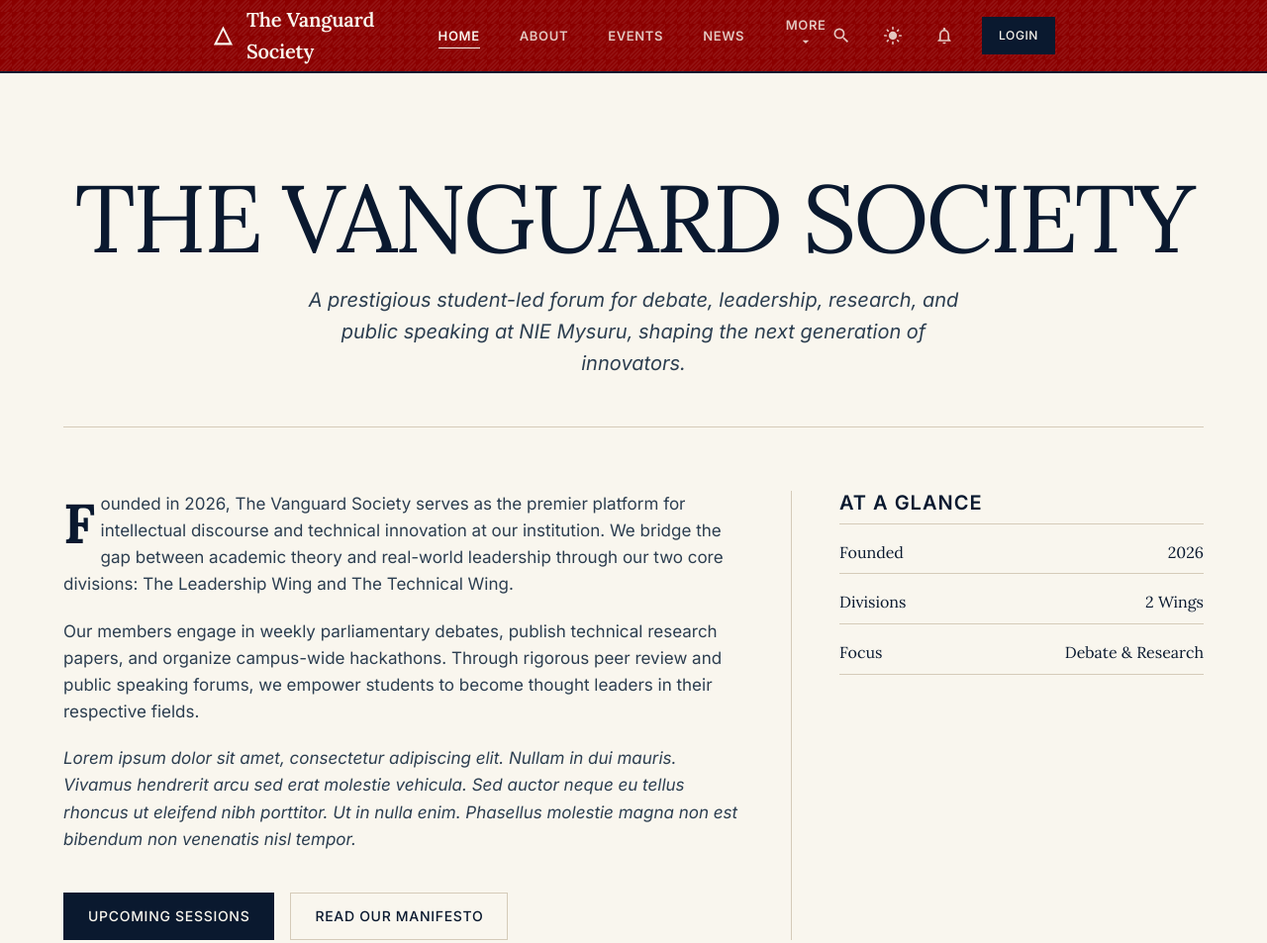
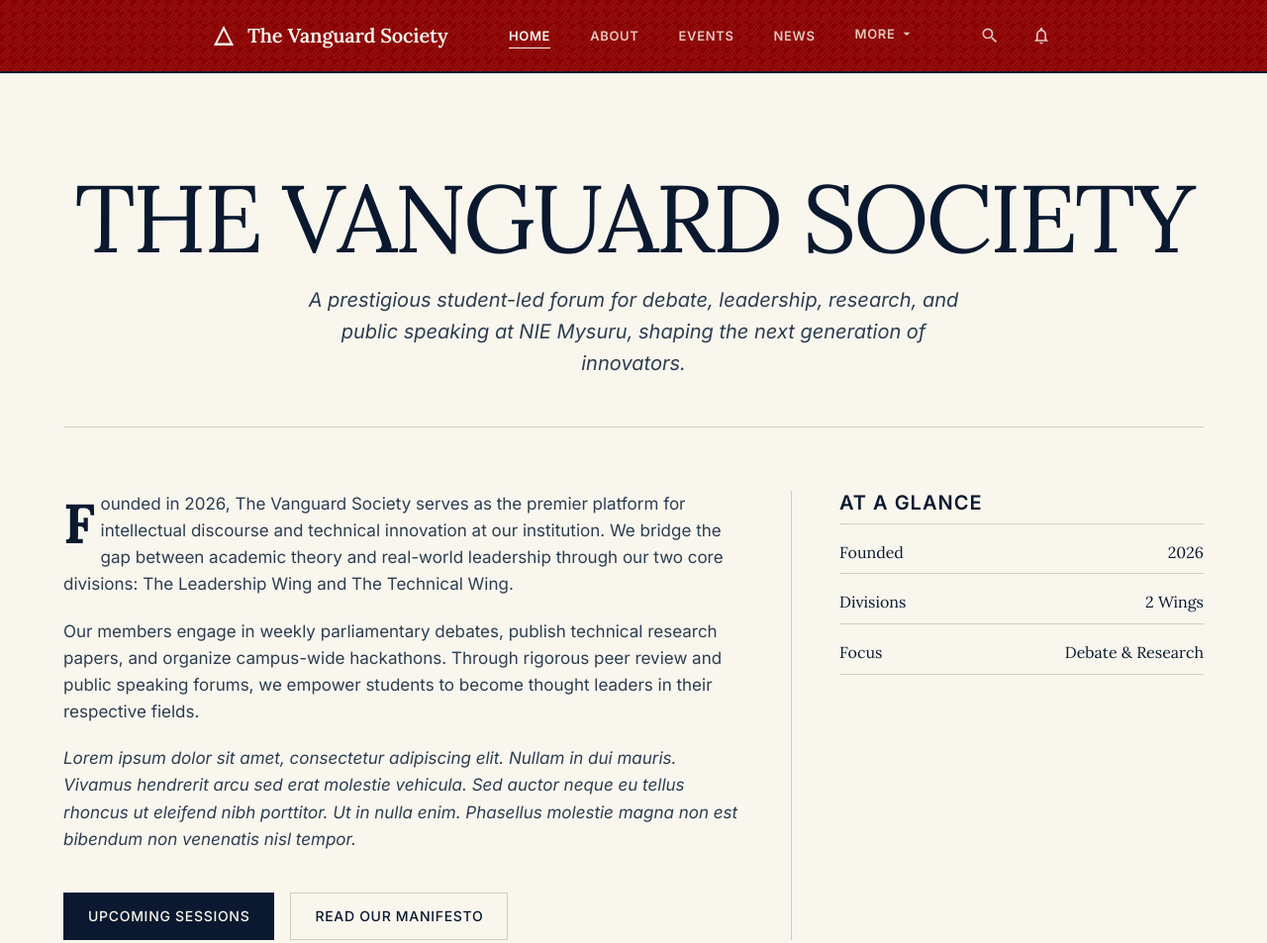
Before and after one commit to dudefromalhiem/Vanguard, a website with bundled scripts: page index.html in a window 1280 px wide. Shown: the top 953 px of the page at 99% size. Built offline with nearby package versions, Linux system fonts and the light colour scheme; files whose address does not match are found by name.

Commit message:
modified:   components/header.html 	modified:   css/navigation.css

```diff
--- a/components/header.html
+++ b/components/header.html
@@ -11,7 +11,7 @@
       <li><a href="./events.html" class="nav-link">Events</a></li>
       <li><a href="./news.html" class="nav-link">News</a></li>
       <li class="nav-more">
-        <button class="nav-more-btn" aria-haspopup="true">More <svg viewBox="0 0 24 24" style="width:16px;height:16px;vertical-align:middle;fill:currentColor;"><path d="M7 10l5 5 5-5z"/></svg></button>
+        <button class="nav-more-btn" aria-haspopup="true">More <svg viewBox="0 0 24 24" style="width:16px;height:16px;fill:currentColor;"><path d="M7 10l5 5 5-5z"/></svg></button>
         <div class="nav-more-dropdown">
           <a href="./wings.html" class="dropdown-link">Wings</a>
           <a href="./polls.html" class="dropdown-link">Polls</a>
@@ -32,19 +32,12 @@
         <svg viewBox="0 0 24 24"><path d="M15.5 14h-.79l-.28-.27A6.471 6.471 0 0 0 16 9.5 6.5 6.5 0 1 0 9.5 16c1.61 0 3.09-.59 4.23-1.57l.27.28v.79l5 4.99L20.49 19l-4.99-5zm-6 0C7.01 14 5 11.99 5 9.5S7.01 5 9.5 5 14 7.01 14 9.5 11.99 14 9.5 14z"/></svg>
       </button>
 
-      <button id="theme-toggle" class="icon-btn" aria-label="Toggle Theme">
-        <svg class="sun-icon" viewBox="0 0 24 24"><path d="M12 7c-2.76 0-5 2.24-5 5s2.24 5 5 5 5-2.24 5-5-2.24-5-5-5zM2 13h2c.55 0 1-.45 1-1s-.45-1-1-1H2c-.55 0-1 .45-1 1s.45 1 1 1zm18 0h2c.55 0 1-.45 1-1s-.45-1-1-1h-2c-.55 0-1 .45-1 1s.45 1 1 1zM11 2v2c0 .55.45 1 1 1s1-.45 1-1V2c0-.55-.45-1-1-1s-1 .45-1 1zm0 18v2c0 .55.45 1 1 1s1-.45 1-1v-2c0-.55-.45-1-1-1s-1 .45-1 1zM5.99 4.58c-.39-.39-1.03-.39-1.41 0-.39.39-.39 1.03 0 1.41l1.06 1.06c.39.39 1.03.39 1.41 0 .39-.39.39-1.03 0-1.41L5.99 4.58zm12.37 12.37c-.39-.39-1.03-.39-1.41 0-.39.39-.39 1.03 0 1.41l1.06 1.06c.39.39 1.03.39 1.41 0 .39-.39.39-1.03 0-1.41l-1.06-1.06zm1.06-10.96c.39-.39.39-1.03 0-1.41-.39-.39-1.03-.39-1.41 0l-1.06 1.06c-.39.39-.39 1.03 0 1.41.39.39 1.03.39 1.41 0l1.06-1.06zM7.05 18.36c.39-.39.39-1.03 0-1.41-.39-.39-1.03-.39-1.41 0l-1.06 1.06c-.39.39-.39 1.03 0 1.41.39.39 1.03.39 1.41 0l1.06-1.06z"/></svg>
-        <svg class="moon-icon hidden" viewBox="0 0 24 24"><path d="M12 3c-4.97 0-9 4.03-9 9s4.03 9 9 9 9-4.03 9-9c0-.46-.04-.92-.1-1.36-.98 1.37-2.58 2.26-4.4 2.26-3.03 0-5.5-2.47-5.5-5.5 0-1.82.89-3.42 2.26-4.4C12.92 3.04 12.46 3 12 3zm0 16c-3.86 0-7-3.14-7-7s3.14-7 7-7c.18 0 .35.02.52.05-.72 1.3-1.14 2.81-1.14 4.4 0 4.97 4.03 9 9 9 1.59 0 3.1-.42 4.4-1.14.03.17.05.34.05.52 0 3.86-3.14 7-7 7z"/></svg>
-      </button>
-
       <div class="notification-bell">
         <button id="notification-trigger" class="icon-btn" aria-label="Notifications">
           <svg viewBox="0 0 24 24"><path d="M12 22c1.1 0 2-.9 2-2h-4c0 1.1.9 2 2 2zm6-6v-5c0-3.07-1.63-5.64-4.5-6.32V4c0-.83-.67-1.5-1.5-1.5s-1.5.67-1.5 1.5v.68C7.64 5.36 6 7.92 6 11v5l-2 2v1h16v-1l-2-2zm-2 1H8v-6c0-2.48 1.51-4.5 4-4.5s4 2.02 4 4.5v6z"/></svg>
         </button>
         <span id="notification-badge" class="notification-badge hidden">0</span>
       </div>
-
-      <a href="./membership.html" class="btn btn-primary btn-small" style="display:none;" id="join-btn-desktop">Join Now</a>
 
       <button id="hamburger-menu" class="hamburger icon-btn" aria-label="Menu">
         <svg viewBox="0 0 24 24"><path d="M3 18h18v-2H3v2zm0-5h18v-2H3v2zm0-7v2h18V6H3z"/></svg>
--- a/css/navigation.css
+++ b/css/navigation.css
@@ -79,7 +79,9 @@
   padding: 0;
   padding-bottom: 0.25rem;
   border-bottom: 1px solid transparent;
-  display: inline-block;
+  display: flex;
+  align-items: center;
+  gap: 0.25rem;
 }
 .nav-more-btn:hover {
   color: var(--bg-color);
```
